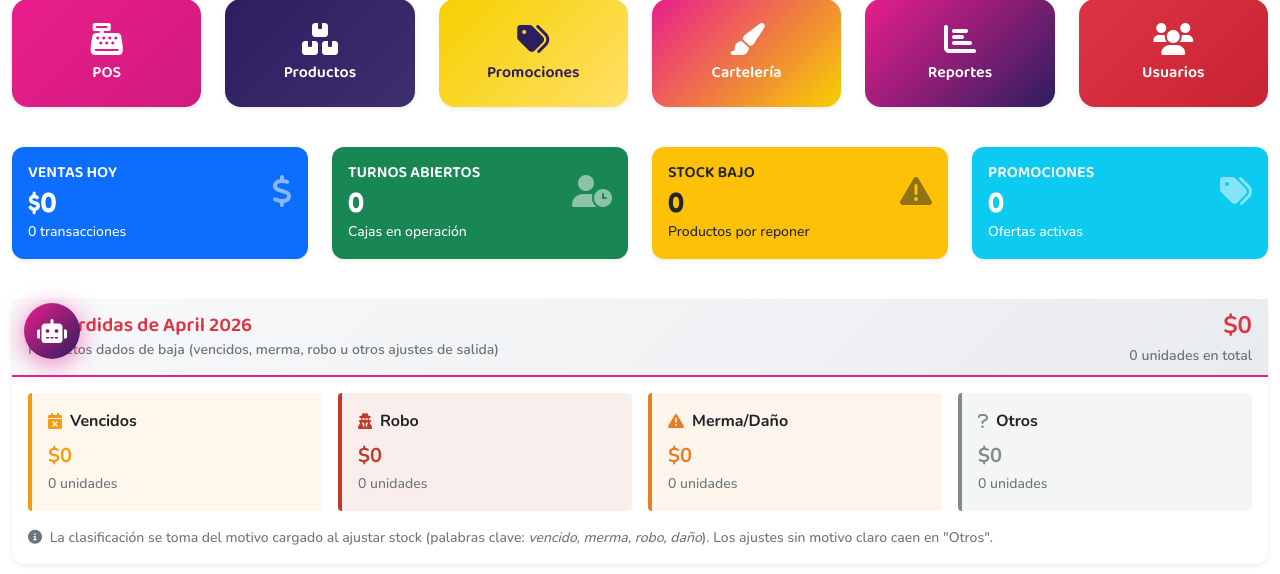
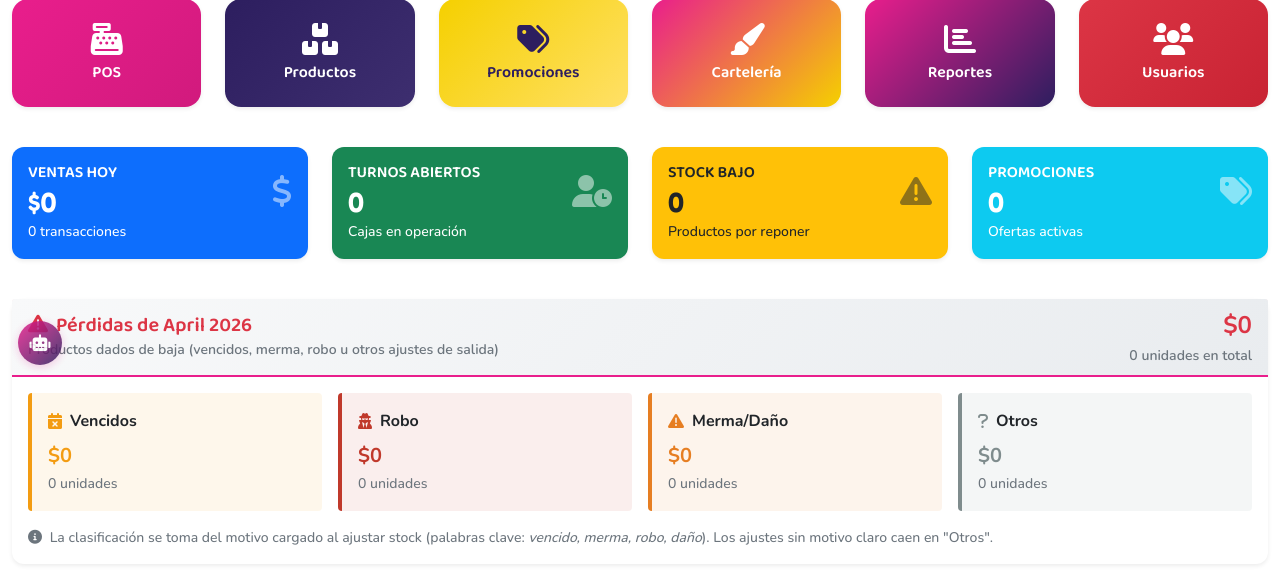
Before and after one commit to ignaciomondragon24/ALMACEN-SOFI, a Django app: page /dashboard/ in a window 1280 px wide; the page is wider, and only the part inside the window is pictured. Shown: the part 417-991 px from the top of that part. Run offline with Django 3.2, Linux system fonts and the light colour scheme; the visitor is signed in with stand-in values (Sample User, id 1); data comes from the database, SQL or seed files in the repository; data that the repository does not hold is empty; parts of the project's set-up code (start-up, migrations or seed data) failed here and were passed over; some libraries are stand-ins or nearby versions.

Commit message:
fix(ui): reloj POS en hora Argentina y widget asistente menos invasivo
- POS clock: forzar timeZone America/Argentina/Buenos_Aires y formato 24h
  para que la hora sea correcta sin importar la zona del navegador.
- Assistant widget: reducir tamaño (56→44px), bajar opacidad, sacar pulse
  animation y agregar padding-bottom al body para que no se solape con
  paginación en listas largas (kardex, productos, packaging).

Co-Authored-By: Claude Opus 4.7 <noreply@anthropic.com>

```diff
--- a/templates/base.html
+++ b/templates/base.html
@@ -77,38 +77,37 @@
     <style>
         .assistant-widget {
             position: fixed;
-            bottom: 24px;
-            left: 24px;
+            bottom: 18px;
+            left: 18px;
             z-index: 9999;
         }
         .assistant-widget-btn {
             display: flex;
             align-items: center;
             justify-content: center;
-            width: 56px;
-            height: 56px;
+            width: 44px;
+            height: 44px;
             background: linear-gradient(135deg, #E91E8C, #2D1E5F);
             border-radius: 50%;
             color: white;
-            font-size: 1.5rem;
+            font-size: 1.05rem;
             text-decoration: none;
-            box-shadow: 0 4px 15px rgba(233, 30, 140, 0.4);
-            transition: all 0.3s ease;
+            box-shadow: 0 2px 8px rgba(233, 30, 140, 0.25);
+            transition: all 0.2s ease;
+            opacity: 0.85;
         }
         .assistant-widget-btn:hover {
-            transform: scale(1.1);
+            transform: scale(1.08);
             color: white;
-            box-shadow: 0 6px 20px rgba(233, 30, 140, 0.5);
+            box-shadow: 0 4px 12px rgba(233, 30, 140, 0.4);
+            opacity: 1;
         }
         .assistant-widget-btn:active {
             transform: scale(0.95);
         }
-        @keyframes pulse {
-            0%, 100% { box-shadow: 0 4px 15px rgba(233, 30, 140, 0.4); }
-            50% { box-shadow: 0 4px 25px rgba(233, 30, 140, 0.6); }
-        }
-        .assistant-widget-btn {
-            animation: pulse 2s infinite;
+        /* Evitar que la paginación / contenido al pie quede tapado por el widget */
+        body:not(.pos-body) {
+            padding-bottom: 70px;
         }
     </style>
     {% endif %}
```
Also changed, not shown: static/js/pos-main.js.
